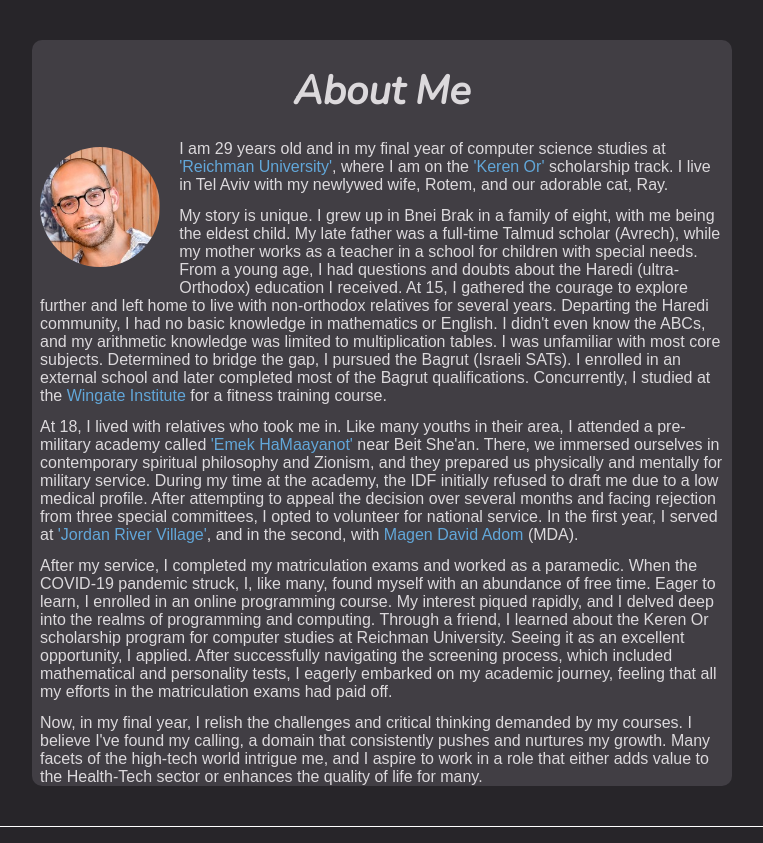
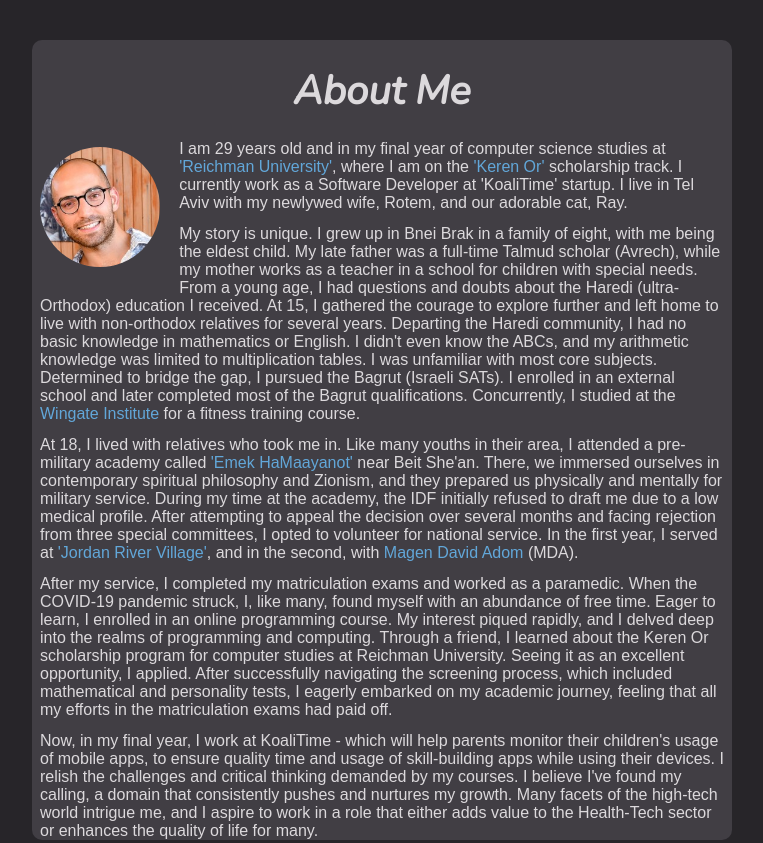
Before and after one commit to avi-kaufman/avi-kaufman.github.io, a plain HTML site: page index.html in a window 1280 px wide. Shown: the part 840-1683 px from the top of the page, without its empty margins (258-1021 px from the left). Drawn offline with nearby package versions, Linux system fonts and the light colour scheme.

Commit message:
about changes added

```diff
--- a/index.html
+++ b/index.html
@@ -60,7 +60,7 @@
                         where I am
                         on the <a href="https://www.runi.ac.il/admissions/undergraduate/scholarships/keren-or/"
                             class="outside-link" target="_blank" rel="noopener noreferrer">'Keren Or'</a>
-                        scholarship track.
+                        scholarship track. I currently work as a Software Developer at 'KoaliTime' startup.
                         I live in Tel Aviv with my newlywed wife, Rotem, and our adorable cat,
                         Ray.
                     </p>
@@ -112,12 +112,14 @@
                         journey, feeling that all my efforts in the matriculation exams had
                         paid off.
                     </p>
-                    <p>Now, in my final year, I relish the challenges and critical thinking
-                        demanded by my courses. I believe I've found my calling, a domain
-                        that consistently pushes and nurtures my growth. Many facets of the
-                        high-tech world intrigue me, and I aspire to work in a role that
-                        either adds value to the Health-Tech sector or enhances the quality
-                        of life for many.
+                    <p>Now, in my final year, I work at KoaliTime - which will help parents
+                        monitor their children's usage of mobile apps, to ensure quality time
+                        and usage of skill-building apps while using their devices.
+                        I relish the challenges and critical thinking demanded by my courses.
+                        I believe I've found my calling, a domain that consistently pushes and
+                        nurtures my growth. Many facets of the high-tech world intrigue me,
+                        and I aspire to work in a role that either adds value to the Health-Tech
+                        sector or enhances the quality of life for many.
                     </p>
                 </div>
             </div>
```
